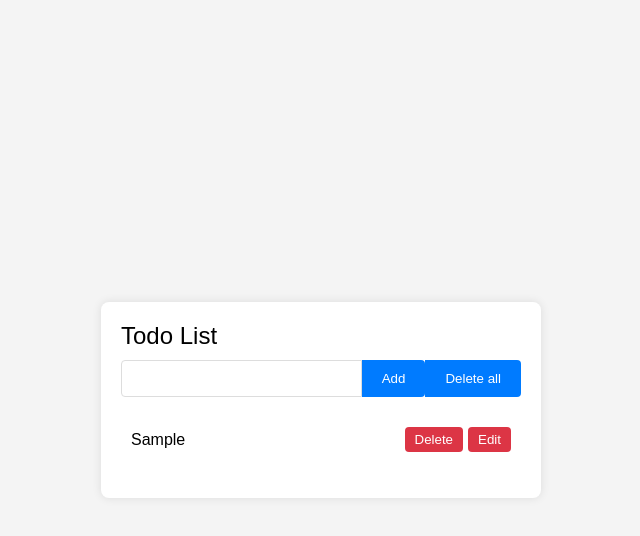
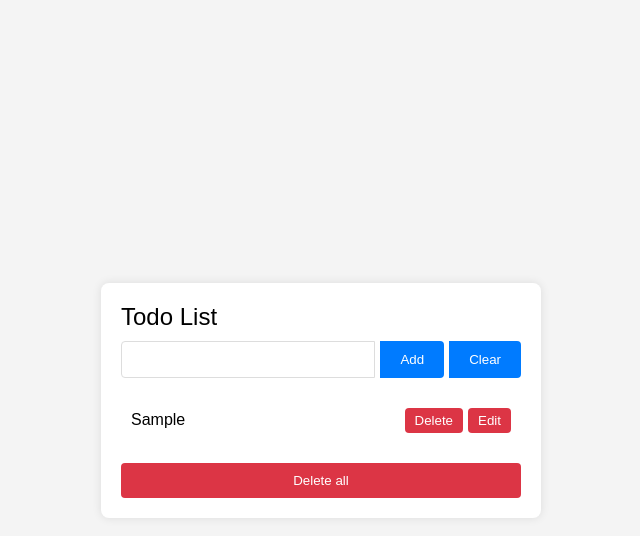
Before and after one commit to aljunepio/todo-list-fe, a React (Vite) app in the folder TodoSample/: page / in a window 1280 px wide. Both pictures are taken after typing "Sample" into the empty fields and a click on the button "Add". Shown: the top 536 px of the page, without its empty margins (319-959 px from the left). Built offline with nearby package versions, Linux system fonts and the light colour scheme.

Commit message:
add the delete all button and update styles, components and customHook

```diff
--- a/TodoSample/src/App.scss
+++ b/TodoSample/src/App.scss
@@ -15,6 +15,7 @@ body {
   padding: 20px;
   border-radius: 8px;
   width: 400px;
+
   .title {
     font-size: 24px;
     margin-bottom: 10px;
@@ -23,6 +24,7 @@ body {
   .input-group {
     display: flex;
     margin-bottom: 20px;
+
     input {
       flex: 1;
       padding: 10px;
@@ -30,6 +32,7 @@ body {
       border-radius: 4px 0 0 4px;
       outline: none;
     }
+
     button {
       padding: 10px 20px;
       border: none;
@@ -37,14 +40,18 @@ body {
       color: #ffffff;
       border-radius: 0 4px 4px 0;
       cursor: pointer;
+      margin-left: 5px;
     }
+
     button:hover {
       background: #0056b3;
     }
   }
+
   .todo-list {
     list-style: none;
     padding: 0;
+
     li {
       padding: 10px;
       display: flex;
@@ -52,9 +59,11 @@ body {
       align-items: center;
       border-bottom: 1px solid #ddd;
     }
+
     li:last-child {
       border-bottom: none;
     }
+
     button {
       border: none;
       background: #dc3545;
@@ -64,8 +73,25 @@ body {
       cursor: pointer;
       margin-left: 5px;
     }
+
     button:hover {
       background: #c82333;
     }
   }
+
+  .delete-all-button {
+    padding: 10px 20px;
+    border: none;
+    background: #dc3545;
+    color: #ffffff;
+    border-radius: 4px;
+    cursor: pointer;
+    margin-top: 20px;
+    display: block;
+    width: 100%;
+  }
+
+  .delete-all-button:hover {
+    background: #c82333;
+  }
 }
--- a/TodoSample/src/App.tsx
+++ b/TodoSample/src/App.tsx
@@ -1,71 +1,46 @@
-import { useEffect, useState } from "react";
-import "./App.scss";
+import React, { useState } from 'react';
+import './App.scss';
+import useLocalStorage from './customHooks/useLocalStorage';
+import { Todo } from './interfaces/types';
+import Input from './components/Input';
+import TodoList from './components/TodoList';
 
 function App() {
-  const [todos, setTodos] = useState<string[]>(checkLocal());
-  const [todo, setTodo] = useState<string>("");
+  const [todos, setTodos] = useLocalStorage('todos', []);
+  const [todo, setTodo] = useState<string>('');
   const [isEdit, setIsEdit] = useState<boolean>(false);
   const [selectedIndex, setSelectedIndex] = useState<number>(0);
 
   const handleEdit = (index: number) => {
-    setTodo(todos[index]);
+    setTodo(todos[index].text);
     setIsEdit(true);
     setSelectedIndex(index);
   };
 
-  function checkLocal() {
-    const savedTodos = localStorage.getItem("todos");
-    return savedTodos ? JSON.parse(savedTodos) : [];
-  }
-
   const handleAddEdit = () => {
     if (isEdit) {
       const updatedTodos = todos.map((item, index) =>
-        index === selectedIndex ? todo : item
+        index === selectedIndex ? { ...item, text: todo } : item
       );
       setTodos(updatedTodos);
     } else {
-      setTodos([...todos, todo]);
+      const newTodo: Todo = { id: Date.now(), text: todo };
+      setTodos([...todos, newTodo]);
     }
-    setTodo("");
+    setTodo('');
     setIsEdit(false);
   };
 
-  useEffect(() => {
-    localStorage.setItem("todos", JSON.stringify(todos));
-  }, [todos]);
+  const handleDelete = (index: number) => {
+    setTodos(todos.filter((_, i) => i !== index));
+  };
 
   return (
     <div className="container">
       <div className="title">Todo List</div>
-      <div className="input-group">
-        <input
-          type="text"
-          value={todo}
-          onChange={(e) => {
-            setTodo(e.target.value);
-          }}
-        />
-        <button onClick={handleAddEdit}>{isEdit ? "Edit" : "Add"}</button>
-        <button onClick={() => setTodos([])}>Delete all</button>
-      </div>
-      <ul className="todo-list">
-        {todos.map((item, index) => (
-          <li key={index}>
-            {item}
-            <div>
-              <button
-                onClick={() => {
-                  setTodos(todos.filter((_, i) => i !== index));
-                }}
-              >
-                Delete
-              </button>
-              <button onClick={() => handleEdit(index)}>Edit</button>
-            </div>
-          </li>
-        ))}
-      </ul>
+      <Input todo={todo} setTodo={setTodo} handleAddEdit={handleAddEdit} isEdit={isEdit} />
+      <TodoList todos={todos} handleEdit={handleEdit} handleDelete={handleDelete} />
+      <button className="delete-all-button" onClick={() => setTodos([])}>Delete all</button>
     </div>
   );
 }
--- /dev/null
+++ b/TodoSample/src/components/Input.tsx
@@ -0,0 +1,24 @@
+import React, { ChangeEvent } from 'react';
+
+interface InputProps {
+  todo: string;
+  setTodo: (value: string) => void;
+  handleAddEdit: () => void;
+  isEdit: boolean;
+}
+
+const Input: React.FC<InputProps> = ({ todo, setTodo, handleAddEdit, isEdit }) => {
+  return (
+    <div className="input-group">
+      <input
+        type="text"
+        value={todo}
+        onChange={(e: ChangeEvent<HTMLInputElement>) => setTodo(e.target.value)}
+      />
+      <button onClick={handleAddEdit}>{isEdit ? "Edit" : "Add"}</button>
+      <button onClick={() => setTodo("")}>Clear</button>
+    </div>
+  );
+};
+
+export default Input;
--- /dev/null
+++ b/TodoSample/src/components/TodoList.tsx
@@ -0,0 +1,26 @@
+import React from 'react';
+import { Todo } from '../interfaces/types';
+
+interface TodoListProps {
+  todos: Todo[];
+  handleEdit: (index: number) => void;
+  handleDelete: (index: number) => void;
+}
+
+const TodoList: React.FC<TodoListProps> = ({ todos, handleEdit, handleDelete }) => {
+  return (
+    <ul className="todo-list">
+      {todos.map((item, index) => (
+        <li key={item.id}>
+          {item.text}
+          <div>
+            <button onClick={() => handleDelete(index)}>Delete</button>
+            <button onClick={() => handleEdit(index)}>Edit</button>
+          </div>
+        </li>
+      ))}
+    </ul>
+  );
+};
+
+export default TodoList;
--- /dev/null
+++ b/TodoSample/src/customHooks/useLocalStorage.ts
@@ -0,0 +1,27 @@
+import { useState } from 'react';
+import { Todo } from '../interfaces/types';
+
+function useLocalStorage(key: string, initialValue: Todo[]): [Todo[], (value: Todo[]) => void] {
+  const [storedValue, setStoredValue] = useState<Todo[]>(() => {
+    try {
+      const item = localStorage.getItem(key);
+      return item ? JSON.parse(item) as Todo[] : initialValue;
+    } catch (error) {
+      console.error(error);
+      return initialValue;
+    }
+  });
+
+  const setValue = (value: Todo[]) => {
+    try {
+      setStoredValue(value);
+      localStorage.setItem(key, JSON.stringify(value));
+    } catch (error) {
+      console.error(error);
+    }
+  };
+
+  return [storedValue, setValue];
+}
+
+export default useLocalStorage;
--- /dev/null
+++ b/TodoSample/src/interfaces/types.ts
@@ -0,0 +1,4 @@
+export interface Todo {
+    id: number;
+    text: string;
+  }
```
